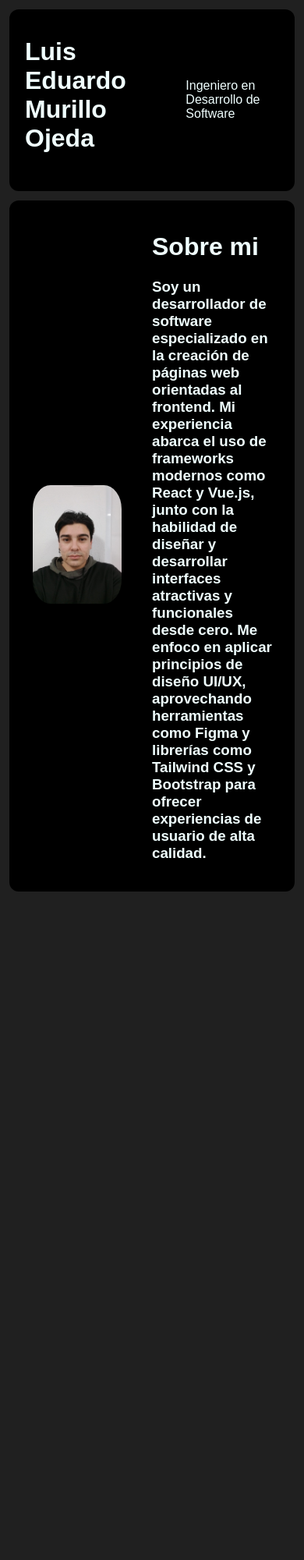
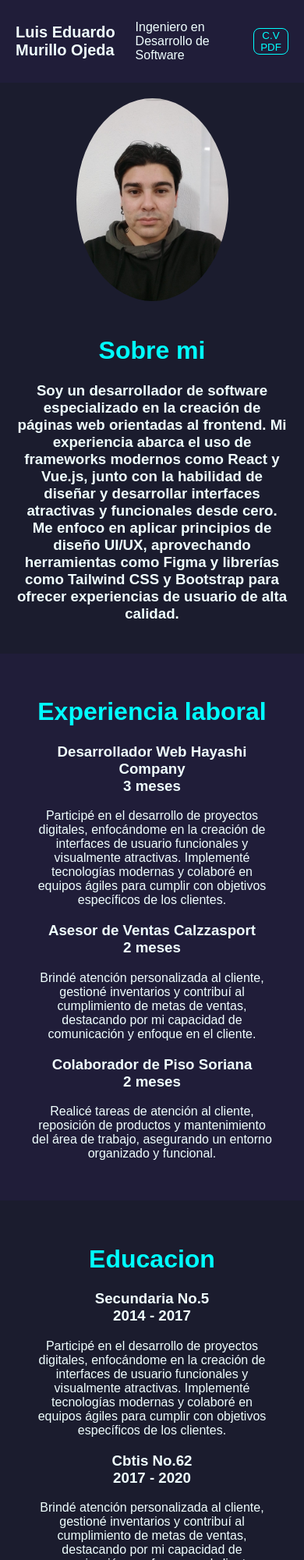
Before and after one commit to EduardoMurillo3626/Portafolio, a plain HTML site: page index.html in a window 390 px wide. Shown: the top 2000 px of the page at 78% size. Before the commit the page ends 1155 px from the top, so only its background shows below. Drawn offline with Linux system fonts and the light colour scheme.

Commit message:
Responsivo Movil en desarrollo

```diff
--- a/index.css
+++ b/index.css
@@ -4,15 +4,14 @@ body{
     font-family: Arial, Helvetica, sans-serif;
 
 }
+/*
 header {
-    margin: 12px;
     display: flex;
     justify-content: flex-start;
     align-items: center;
-    background-color: black;
+    background-color: #201d39;
     color: azure;
     padding: 15px 20px;
-    border-radius: 12px;
 }
 
 header h1 {
@@ -21,25 +20,109 @@ header h1 {
 }
 
 img{
-    width: 70%;
-    height: 60%;
-    border-radius: 20%;
-    margin: 30px;
+    width: 50%;
+    height: 50%;
+    border-radius: 80%;
+    margin: 90px;
 }
 .imagen{
     width: 50%;
 }
 .contenido{
     width: 50%;
-    margin: 20px;
+    padding-bottom: 120px;
+}
+
+.contenido h1 {
+    font-size: 70px;
+}
+.contenido h3 {
+    font-size: 25px;
+}
+.contenido p {
+    font-size: 20px;
 }
 
 .container{
     color: azure;
-    background-color: black;
-    margin: 12px;
+    background-color: #1b1c2e;
     display: flex;
     flex-direction: row;
     align-items: center;
-    border-radius: 12px;
 }
+
+.containerdos{
+    display: flex;
+    justify-content: flex-start;
+    align-items: center;
+    background-color: #201d39;
+    color: azure;
+    padding: 15px 20px;
+}
+*/
+@media only screen and (max-width:767px){
+
+    header {
+        display: flex;
+        justify-content: flex-start;
+        align-items: center;
+        background-color: #201d39;
+        color: azure;
+        padding: 10px 20px;
+    }
+    header h1 {
+        font-size: 20px;
+    }
+    .pdf{
+        background: none;
+        border: aqua solid 1px;
+        border-radius: 8px;
+        text-align: center;
+        color: aqua;
+    }
+    .pdf:hover{
+        background-color: aqua;
+        color: black;
+    }
+    img{
+        width: 50%;
+        height: 50%;
+        border-radius: 80%;
+        margin: 20px;
+    }
+    .container{
+        color: azure;
+        background-color: #1b1c2e;
+        text-align: center;
+        padding-bottom: 20px;
+    }
+    .contenido{
+        margin: 20px;
+    }
+    .containerdos{
+        display: flex;
+        justify-content: flex-start;
+        align-items: center;
+        background-color: #201d39;
+        color: azure;
+        padding: 15px 20px;
+        text-align: center;
+    }
+    .contenido h1 {
+        color: aqua;
+    }
+    .containertres{
+        display: flex;
+        justify-content: flex-start;
+        align-items: center;
+        background-color: #1b1c2e;
+        color: azure;
+        padding: 15px 20px;
+        text-align: center;
+    }
+    footer{
+        padding: 10px;
+        color: whitesmoke;
+        background-color: rgb(32, 32, 32);
+    }
+}
--- a/index.html
+++ b/index.html
@@ -1,5 +1,6 @@
 <!DOCTYPE html>
 <html lang="en">
+
 <head>
     <meta charset="UTF-8">
     <meta name="viewport" content="width=device-width, initial-scale=1.0">
@@ -8,9 +9,11 @@
 
 </head>
 <header>
-        <h1>Luis Eduardo Murillo Ojeda</h1>
-        <p>Ingeniero en Desarrollo de Software </p>
+    <h1>Luis Eduardo Murillo Ojeda</h1>
+    <p>Ingeniero en Desarrollo de Software </p>
+    <button class="pdf">C.V PDF</button>
 </header>
+
 <body>
     <div class="container">
         <div class="imagen">
@@ -27,7 +30,64 @@
                 librerías como Tailwind CSS y Bootstrap para ofrecer experiencias de usuario de alta calidad.
             </h3>
         </div>
+    </div>
+    <div class="containerdos">
+        <div class="contenido">
+            <h1>Experiencia laboral</h1>
+            <div>
+                <h3>Desarrollador Web Hayashi Company <br>3 meses</h3>
+                <p>Participé en el desarrollo de proyectos digitales, enfocándome en la
+                    creación de interfaces de usuario
+                    funcionales y visualmente atractivas.
+                    Implementé tecnologías modernas y colaboré en equipos ágiles para
+                    cumplir con objetivos específicos de los clientes.</p>
+            </div>
+            <div>
+                <h3>Asesor de Ventas Calzzasport <br> 2 meses</h3>
+                <p>Brindé atención personalizada al cliente, gestioné
+                    inventarios y contribuí al cumplimiento de metas de
+                    ventas, destacando por mi capacidad de comunicación
+                    y enfoque en el cliente.</p>
+            </div>
+            <div>
+                <h3>Colaborador de Piso Soriana <br> 2 meses</h3>
+                <p>Realicé tareas de atención al cliente, reposición de
+                    productos y mantenimiento del área de trabajo,
+                    asegurando un entorno organizado y funcional.</p>
+            </div>
+        </div>
+    </div>
+    <div class="containertres">
+        <div class="contenido">
+            <h1>Educacion</h1>
+            <div>
+                <h3>Secundaria No.5<br>2014 - 2017</h3>
+                <p>Participé en el desarrollo de proyectos digitales, enfocándome en la
+                    creación de interfaces de usuario
+                    funcionales y visualmente atractivas.
+                    Implementé tecnologías modernas y colaboré en equipos ágiles para
+                    cumplir con objetivos específicos de los clientes.</p>
+            </div>
+            <div>
+                <h3>Cbtis No.62 <br> 2017 - 2020</h3>
+                <p>Brindé atención personalizada al cliente, gestioné
+                    inventarios y contribuí al cumplimiento de metas de
+                    ventas, destacando por mi capacidad de comunicación
+                    y enfoque en el cliente.</p>
+            </div>
+            <div>
+                <h3>Universidad Autónoma de Baja California Sur<br>2020 - 2024</h3>
+                <p>Realicé tareas de atención al cliente, reposición de
+                    productos y mantenimiento del área de trabajo,
+                    asegurando un entorno organizado y funcional.</p>
+            </div>
+        </div>
+    </div>
+    <footer>
+        <h3>Contacto</h3>
+        <p>Cel. 123456789</p>
+        <p>Correo: luis_murillo3626@hotmail.com</p>
+    </footer>
+</body>
 
-    </div>
-</body>
 </html>
```
